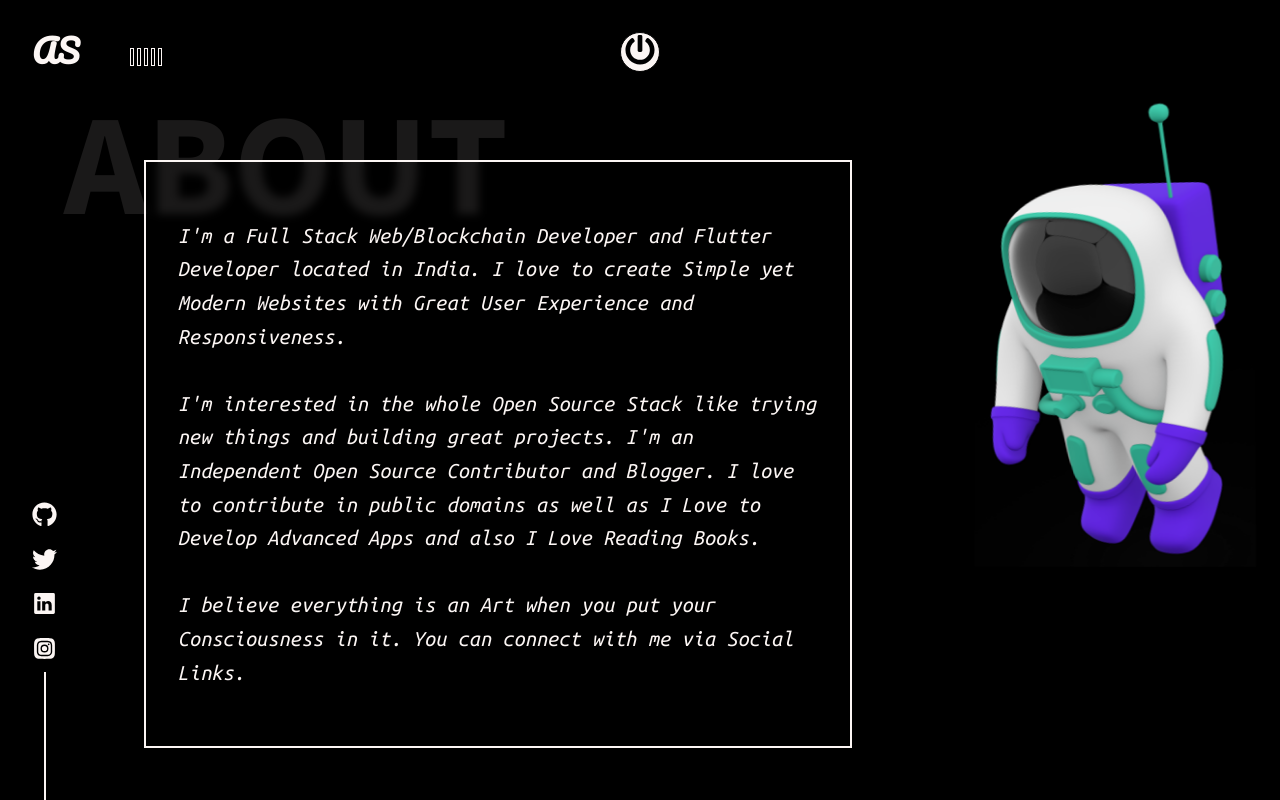
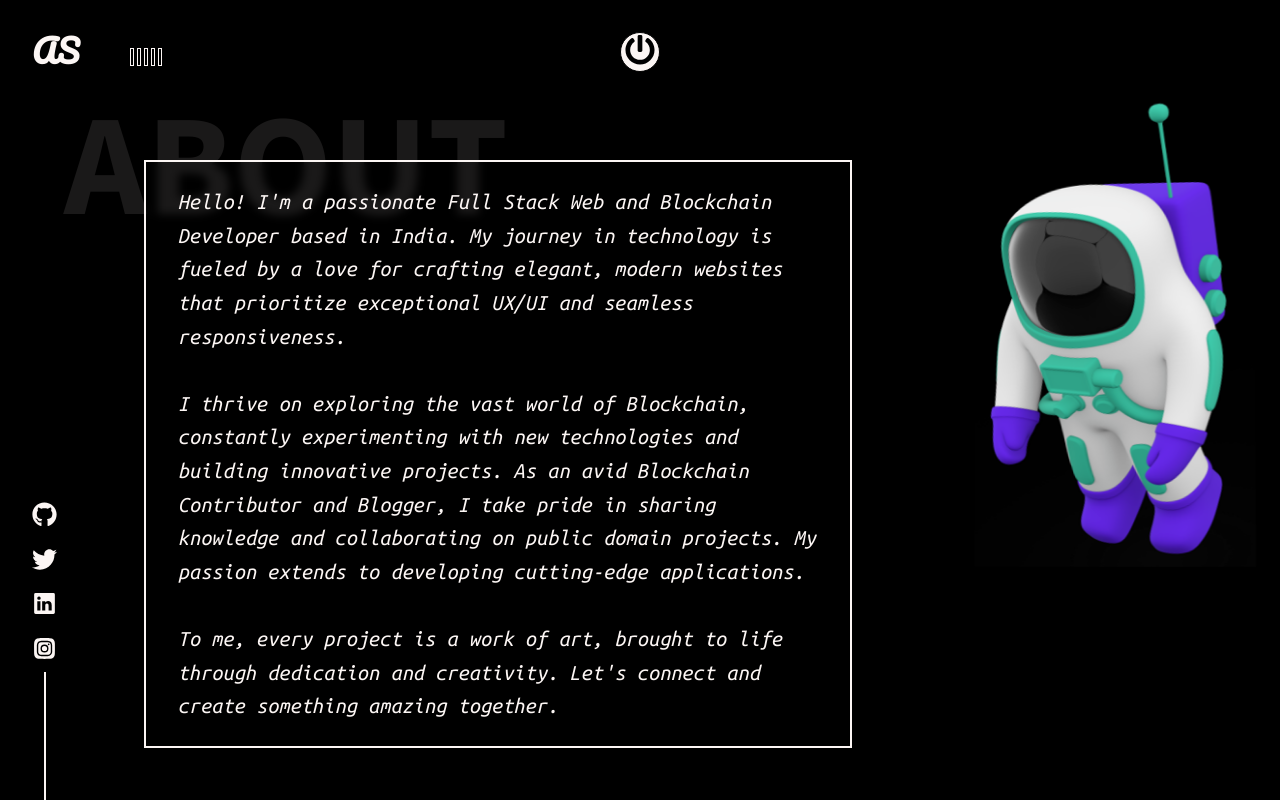
Before and after one commit to AdityaCubicles45/adityasingh.live, a React (Create React App) app: page /about in a window 1280 px wide. Built offline with nearby package versions, Linux system fonts and the light colour scheme.

Commit message:
about section changes

```diff
--- a/src/components/AboutPage.js
+++ b/src/components/AboutPage.js
@@ -112,18 +112,16 @@ const AboutPage = () => {
             initial={{ opacity: 0 }}
             animate={{ opacity: 1, transition: { duration: 1, delay: 1 } }}
           >
-            I'm a Full Stack Web/Blockchain Developer and Flutter Developer
-            located in India. I love to create Simple yet Modern Websites with
-            Great User Experience and Responsiveness.
+            Hello! I'm a passionate Full Stack Web and Blockchain Developer based in India.
+            My journey in technology is fueled by a love for crafting elegant, modern websites
+            that prioritize exceptional UX/UI and seamless responsiveness.
             <br />
             <br />
-            I'm interested in the whole Open Source Stack like trying new things
-            and building great projects. I'm an Independent Open Source
-            Contributor and Blogger. I love to contribute in public domains as
-            well as I Love to Develop Advanced Apps and also I Love Reading
-            Books. <br />
-            <br />I believe everything is an Art when you put your Consciousness
-            in it. You can connect with me via Social Links.{" "}
+            I thrive on exploring the vast world of Blockchain, constantly experimenting with new technologies and building innovative projects.
+             As an avid Blockchain Contributor and Blogger, I take pride in sharing knowledge and collaborating on public domain projects.
+             My passion extends to developing cutting-edge applications. <br />
+            <br />To me, every project is a work of art, brought to life through dedication and creativity.
+            Let's connect and create something amazing together.{" "}
           </Main>
           <BigTitle text="ABOUT" top="10%" left="5%" />
         </Box>
```
